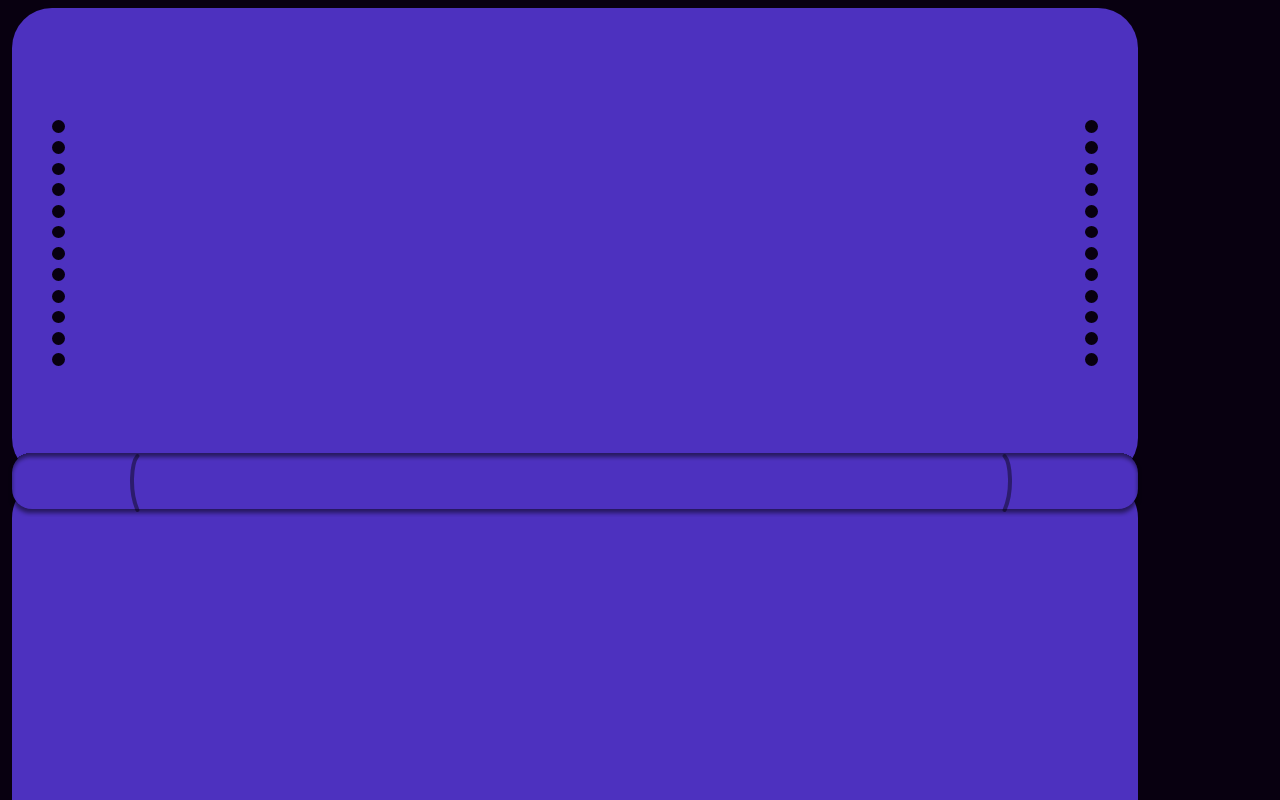
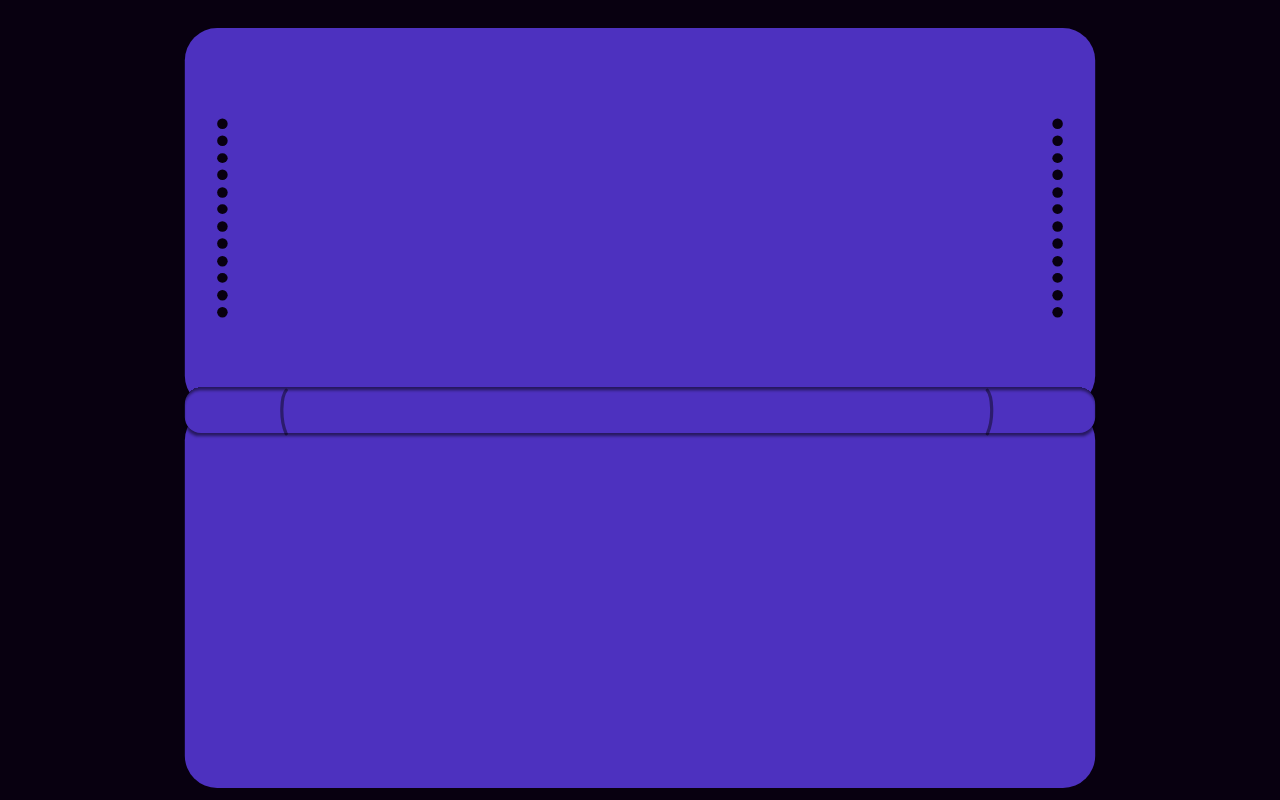
Before and after one commit to feliciazhang/CatusQuest, a Gatsby site: page /game in a window 1280 px wide. Shown: the top 800 px of the page. Built offline with nearby package versions, Linux system fonts and the light colour scheme; Gatsby itself is replaced by a stand-in of ours.

Commit message:
Use svg component instead for console, adjust markup

```diff
--- /dev/null
+++ b/src/assets/svg/Console.js
@@ -0,0 +1,99 @@
+import React from "react";
+
+const Console = () => (
+  <svg
+    width="1134"
+    height="940"
+    viewBox="0 0 1134 940"
+    fill="none"
+    xmlns="http://www.w3.org/2000/svg"
+  >
+    <rect x="4" width="1126" height="470" rx="40" fill="#4D31BF" />
+    <rect x="4" y="470" width="1126" height="470" rx="40" fill="#4D31BF" />
+    <circle cx="50.5" cy="118.5" r="6.5" fill="#080010" />
+    <circle cx="50.5" cy="139.5" r="6.5" fill="#080010" />
+    <ellipse cx="50.5" cy="161" rx="6.5" ry="6" fill="#080010" />
+    <circle cx="50.5" cy="181.5" r="6.5" fill="#080010" />
+    <circle cx="50.5" cy="203.5" r="6.5" fill="#080010" />
+    <ellipse cx="50.5" cy="224" rx="6.5" ry="6" fill="#080010" />
+    <circle cx="50.5" cy="245.5" r="6.5" fill="#080010" />
+    <circle cx="50.5" cy="266.5" r="6.5" fill="#080010" />
+    <circle cx="50.5" cy="288.5" r="6.5" fill="#080010" />
+    <ellipse cx="50.5" cy="309" rx="6.5" ry="6" fill="#080010" />
+    <circle cx="50.5" cy="330.5" r="6.5" fill="#080010" />
+    <circle cx="50.5" cy="351.5" r="6.5" fill="#080010" />
+    <circle cx="1083.5" cy="118.5" r="6.5" fill="#080010" />
+    <circle cx="1083.5" cy="139.5" r="6.5" fill="#080010" />
+    <ellipse cx="1083.5" cy="161" rx="6.5" ry="6" fill="#080010" />
+    <circle cx="1083.5" cy="181.5" r="6.5" fill="#080010" />
+    <circle cx="1083.5" cy="203.5" r="6.5" fill="#080010" />
+    <ellipse cx="1083.5" cy="224" rx="6.5" ry="6" fill="#080010" />
+    <circle cx="1083.5" cy="245.5" r="6.5" fill="#080010" />
+    <circle cx="1083.5" cy="266.5" r="6.5" fill="#080010" />
+    <circle cx="1083.5" cy="288.5" r="6.5" fill="#080010" />
+    <ellipse cx="1083.5" cy="309" rx="6.5" ry="6" fill="#080010" />
+    <circle cx="1083.5" cy="330.5" r="6.5" fill="#080010" />
+    <circle cx="1083.5" cy="351.5" r="6.5" fill="#080010" />
+    <g filter="url(#filter0_di)">
+      <rect x="4" y="445" width="1126" height="56" rx="20" fill="#4D31BF" />
+    </g>
+    <path
+      d="M996.578 448C1002.41 454.911 1005.08 482.232 996.578 502M129.422 448C123.587 454.911 120.92 482.232 129.422 502"
+      stroke="black"
+      strokeOpacity="0.43"
+      strokeWidth="4"
+      strokeLinecap="round"
+    />
+    <defs>
+      <filter
+        id="filter0_di"
+        x="0"
+        y="445"
+        width="1134"
+        height="64"
+        filterUnits="userSpaceOnUse"
+        colorInterpolationFilters="sRGB"
+      >
+        <feFlood floodOpacity="0" result="BackgroundImageFix" />
+        <feColorMatrix
+          in="SourceAlpha"
+          type="matrix"
+          values="0 0 0 0 0 0 0 0 0 0 0 0 0 0 0 0 0 0 127 0"
+        />
+        <feOffset dy="4" />
+        <feGaussianBlur stdDeviation="2" />
+        <feColorMatrix
+          type="matrix"
+          values="0 0 0 0 0 0 0 0 0 0 0 0 0 0 0 0 0 0 0.5 0"
+        />
+        <feBlend
+          mode="normal"
+          in2="BackgroundImageFix"
+          result="effect1_dropShadow"
+        />
+        <feBlend
+          mode="normal"
+          in="SourceGraphic"
+          in2="effect1_dropShadow"
+          result="shape"
+        />
+        <feColorMatrix
+          in="SourceAlpha"
+          type="matrix"
+          values="0 0 0 0 0 0 0 0 0 0 0 0 0 0 0 0 0 0 127 0"
+          result="hardAlpha"
+        />
+        <feOffset dy="4" />
+        <feGaussianBlur stdDeviation="2" />
+        <feComposite in2="hardAlpha" operator="arithmetic" k2="-1" k3="1" />
+        <feColorMatrix
+          type="matrix"
+          values="0 0 0 0 0 0 0 0 0 0 0 0 0 0 0 0 0 0 0.5 0"
+        />
+        <feBlend mode="normal" in2="shape" result="effect2_innerShadow" />
+      </filter>
+    </defs>
+  </svg>
+);
+
+export default Console;
--- a/src/pages/game.js
+++ b/src/pages/game.js
@@ -1,12 +1,14 @@
 import * as React from "react";
-import console from '../images/console.svg';
-import "../styles/main.scss"
+import Console from "../assets/svg/Console";
+import "../styles/main.scss";
 
 // markup
 const GamePage = () => {
   return (
-    <div>
-      <img src={console} className="game-console"/>
+    <div className="game-page">
+      <div className="console-wrapper">
+        <Console />
+      </div>
     </div>
   );
 };
--- a/src/styles/main.scss
+++ b/src/styles/main.scss
@@ -29,6 +29,10 @@ main {
 }
 
 // TITLE PAGE
+.title-page {
+  margin-top: 200px;
+}
+
 .title {
   font-family: 'Audiowide';
   font-size: 120px;
@@ -52,13 +56,19 @@ main {
 }
 
 // GAME PAGE
-.game-content {
+.game-page {
+  text-align: center;
+}
+
+.console-wrapper {
   box-sizing: border-box;
   padding: 20px 0;
   height: 100vh;
+
+  svg {
+    height: 100%;
+    rect {
+      fill: $c-purple;
+    }
+  }
 }
-
-.game-console {
-
-  height: 100%;
-}
```
Also changed, not shown: src/pages/index.js (+3 -5 lines), src/images/console.svg (deleted), src/images/icon.png (deleted).
